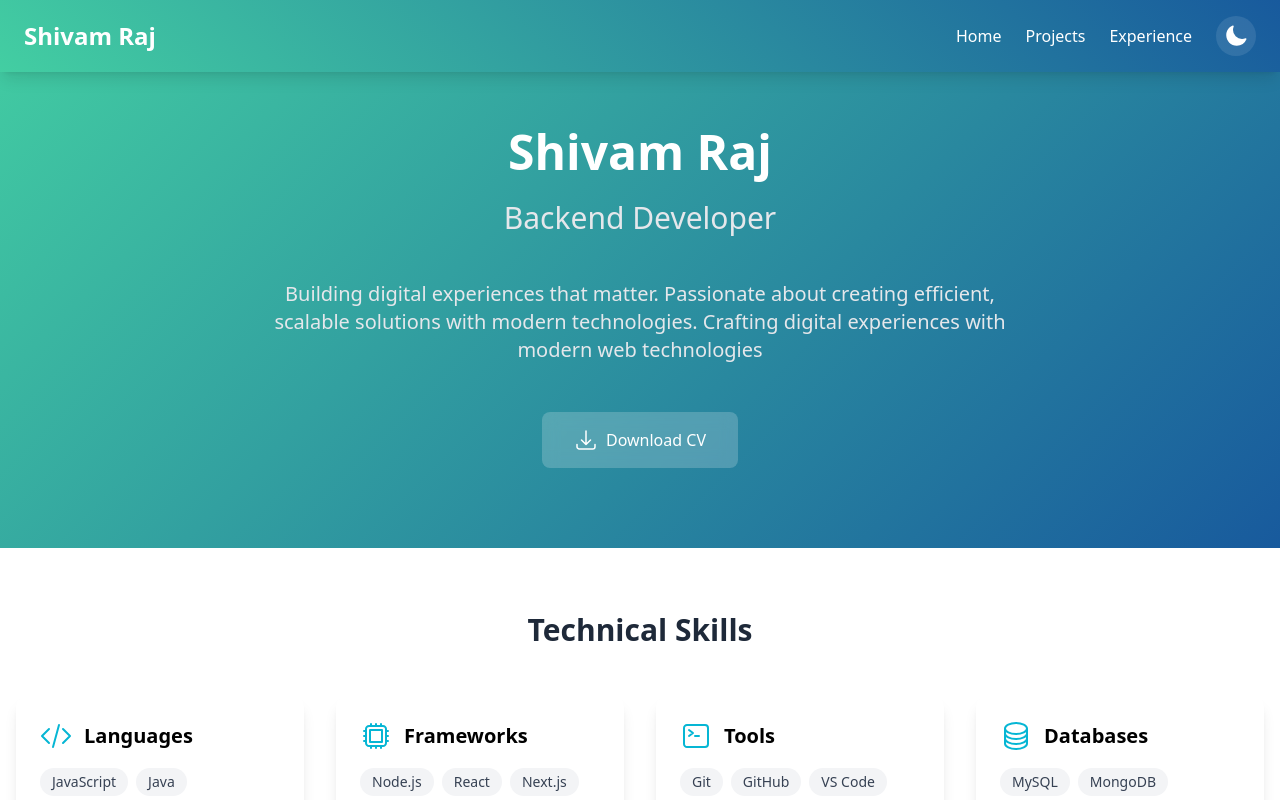
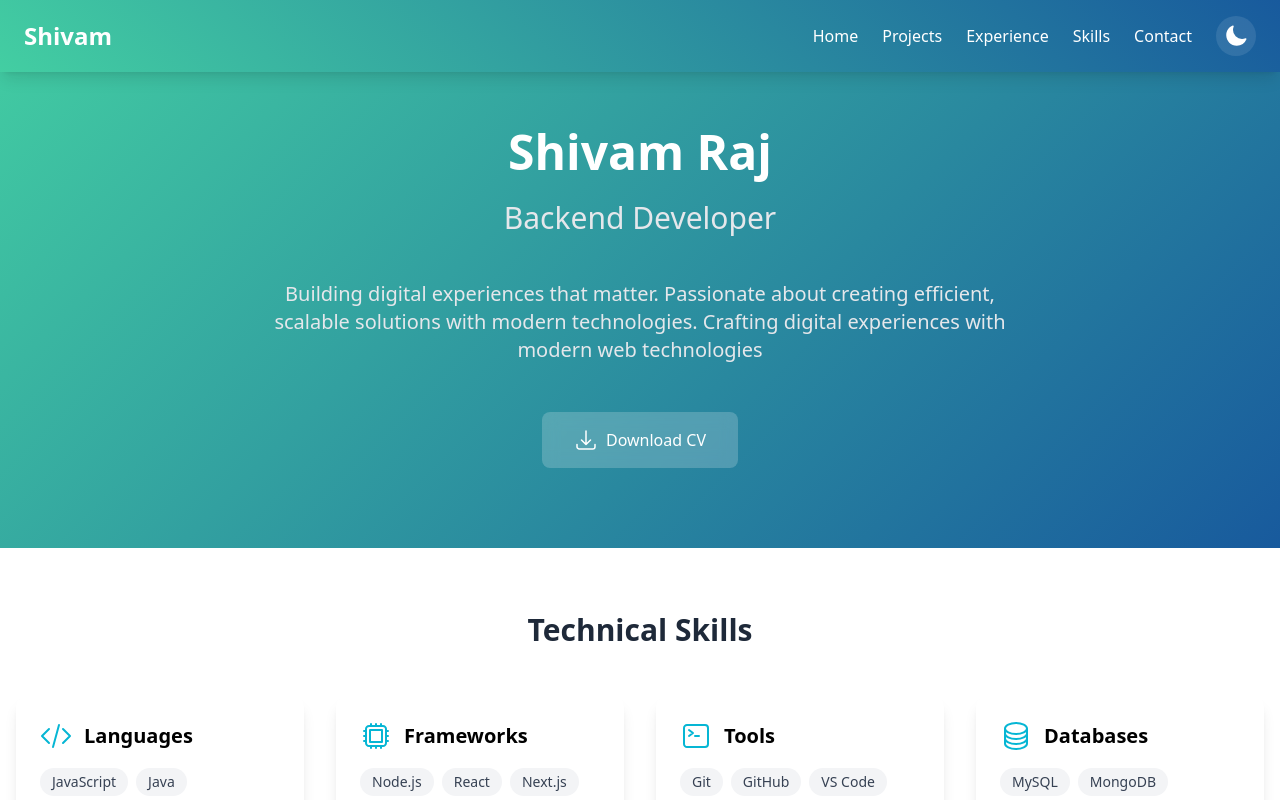
Before and after one commit to Mtank10/shivam-portfolio, a Next.js app: page / in a window 1280 px wide. Shown: the top 800 px of the page. Built offline with nearby package versions, Linux system fonts and the light colour scheme.

Commit message:
add features

```diff
--- a/app/components/Navbar.tsx
+++ b/app/components/Navbar.tsx
@@ -22,11 +22,11 @@ export default function Navbar() {
     >
       <div className="container mx-auto px-6 py-4 flex items-center justify-between">
         <Link href="/" className="text-2xl font-bold">
-          Shivam Raj
+          Shivam
         </Link>
 
         <div className="flex items-center gap-6">
-          {['home', 'projects', 'experience'].map((section) => (
+          {['home', 'projects', 'experience','skills','contact'].map((section) => (
             <Link
               key={section}
               href={`#${section}`}
```
